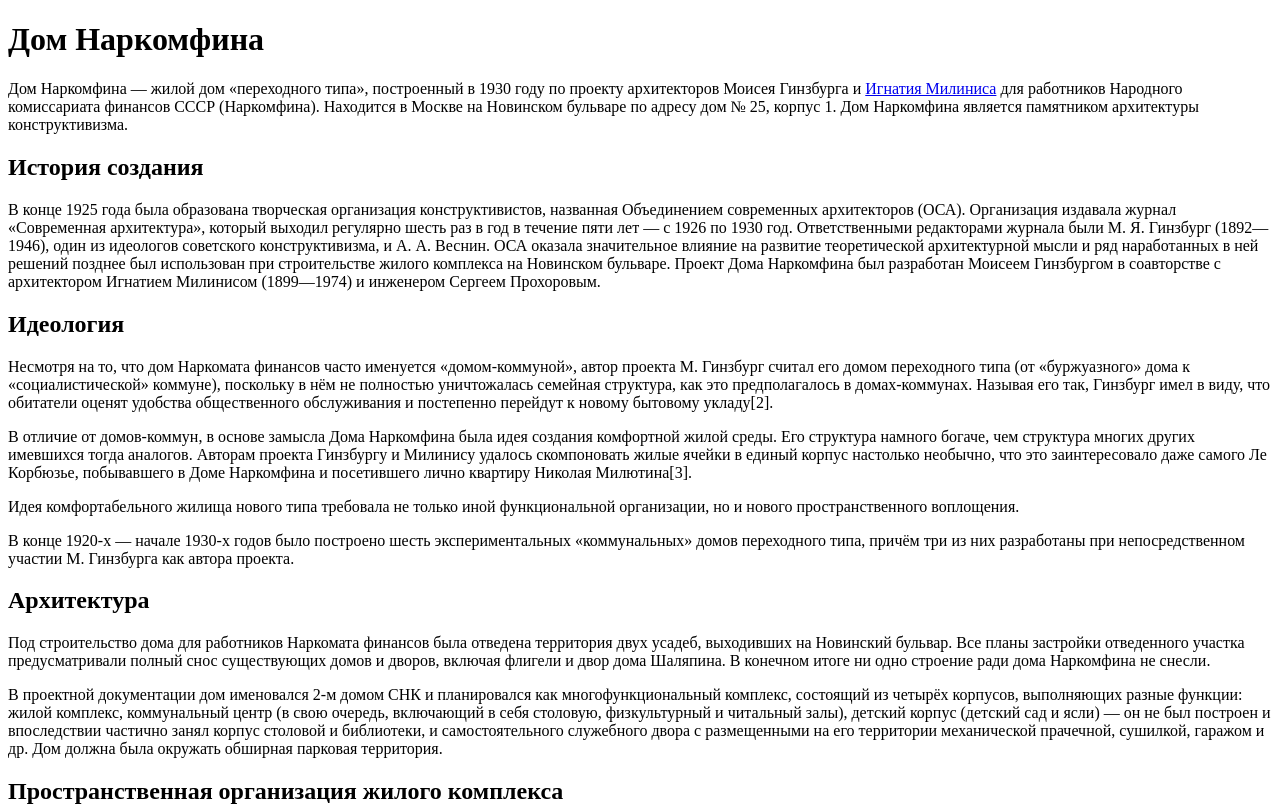
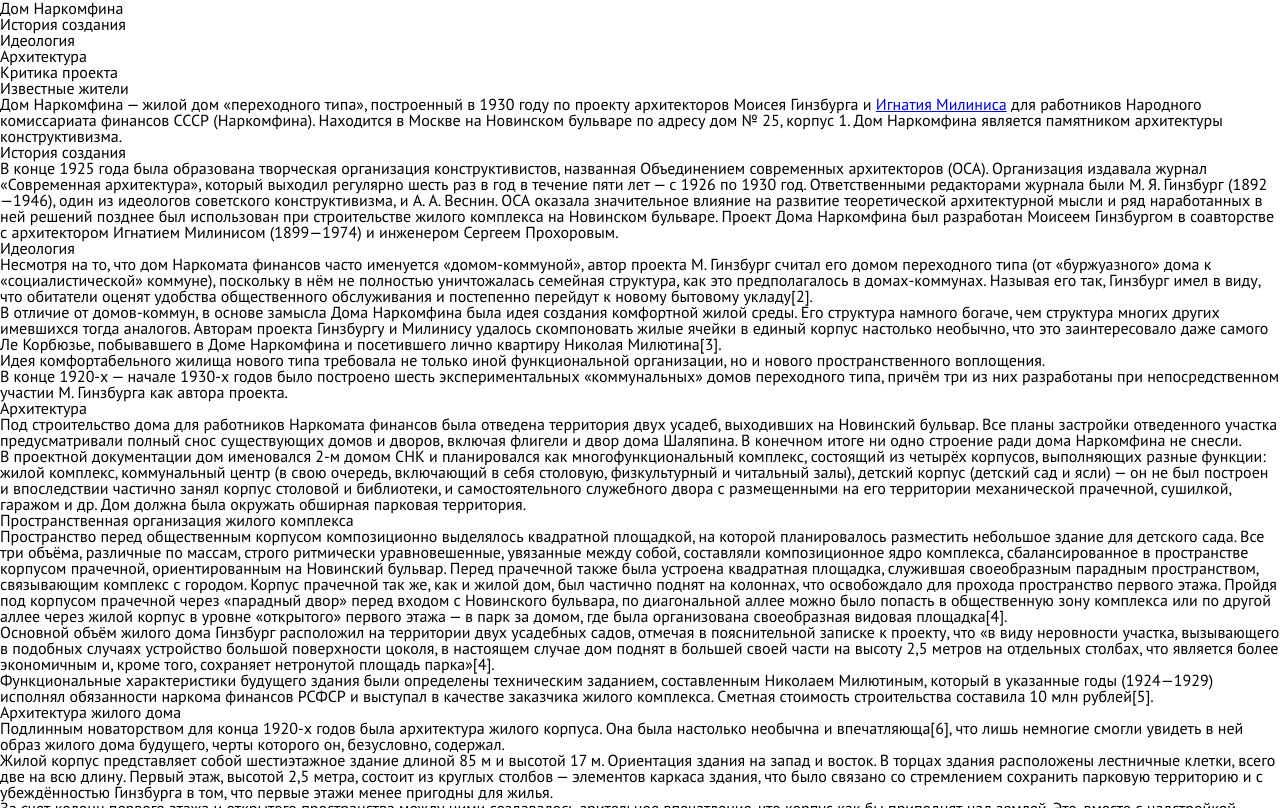
Before and after one commit to MariamBarsegyan/HSE-DC-A-MARIAM, a plain HTML site: page Index.html in a window 1280 px wide. Shown: the top 808 px of the page. Drawn offline with Linux system fonts and the light colour scheme; a web font is replaced by a local one.

Commit message:
add reset; add fonts

```diff
--- a/Index.html
+++ b/Index.html
@@ -3,10 +3,34 @@
   <head>
     <meta charset="utf-8">
     <title>Дом Наркомфина</title>
+
+    <link rel="stylesheet" href="reset.css">
+    <link href="https://fonts.googleapis.com/css?family=PT+Sans+Caption:400,700|PT+Sans:400,400i,700,700i&amp;subset=cyrillic" rel="stylesheet">
+    <style>
+    body {
+
+      font-family: 'PT Sans', sans-serif;
+
+    }
+    </style>
+
   </head>
 
   <body>
-    <h1>Дом Наркомфина</h1>
+
+    <h1> Дом Наркомфина </h1>
+
+
+<ul>
+
+  <li>История создания</li>
+  <li>Идеология</li>
+  <li>Архитектура</li>
+  <li>Критика проекта</li>
+  <li>Известные жители</li>
+
+</ul>
+
 
     <p>Дом Наркомфина — жилой дом «переходного типа», построенный в 1930 году по проекту архитекторов Моисея Гинзбурга и <a href="https://ru.wikipedia.org/wiki/%D0%9C%D0%B8%D0%BB%D0%B8%D0%BD%D0%B8%D1%81,_%D0%98%D0%B3%D0%BD%D0%B0%D1%82%D0%B8%D0%B9_%D0%A4%D1%80%D0%B0%D0%BD%D1%86%D0%B5%D0%B2%D0%B8%D1%87">Игнатия Милиниса</a> для работников Народного комиссариата финансов СССР (Наркомфина). Находится в Москве на Новинском бульваре по адресу дом № 25, корпус 1. Дом Наркомфина является памятником архитектуры конструктивизма.</p>
 
@@ -16,7 +40,7 @@
 
       <h2>Идеология</h2>
 
-      <p>Несмотря на то, что дом Наркомата финансов часто именуется «домом-коммуной», автор проекта М. Гинзбург считал его домом переходного типа (от «буржуазного» дома к «социалистической» коммуне), поскольку в нём не полностью уничтожалась семейная структура, как это предполагалось в домах-коммунах. Называя его так, Гинзбург имел в виду, что обитатели оценят удобства общественного обслуживания и постепенно перейдут к новому бытовому укладу[2].</p>
+      <p> Несмотря на то, что дом Наркомата финансов часто именуется «домом-коммуной», автор проекта М. Гинзбург считал его домом переходного типа (от «буржуазного» дома к «социалистической» коммуне), поскольку в нём не полностью уничтожалась семейная структура, как это предполагалось в домах-коммунах. Называя его так, Гинзбург имел в виду, что обитатели оценят удобства общественного обслуживания и постепенно перейдут к новому бытовому укладу[2].</p>
       <p>В отличие от домов-коммун, в основе замысла Дома Наркомфина была идея создания комфортной жилой среды. Его структура намного богаче, чем структура многих других имевшихся тогда аналогов. Авторам проекта Гинзбургу и Милинису удалось скомпоновать жилые ячейки в единый корпус настолько необычно, что это заинтересовало даже самого Ле Корбюзье, побывавшего в Доме Наркомфина и посетившего лично квартиру Николая Милютина[3].</p>
       <p>Идея комфортабельного жилища нового типа требовала не только иной функциональной организации, но и нового пространственного воплощения.</p>
       <p>В конце 1920-х — начале 1930-х годов было построено шесть экспериментальных «коммунальных» домов переходного типа, причём три из них разработаны при непосредственном участии М. Гинзбурга как автора проекта.</p>
@@ -114,6 +138,14 @@
 
 
 
+<a href="https://ru.wikipedia.org/wiki/%D0%9C%D0%B8%D0%BB%D0%B8%D0%BD%D0%B8%D1%81,_%D0%98%D0%B3%D0%BD%D0%B0%D1%82%D0%B8%D0%B9_%D0%A4%D1%80%D0%B0%D0%BD%D1%86%D0%B5%D0%B2%D0%B8%D1%87"</a>
+<a href="https://ru.wikipedia.org/wiki/%D0%9C%D0%B8%D0%BB%D0%B8%D0%BD%D0%B8%D1%81,_%D0%98%D0%B3%D0%BD%D0%B0%D1%82%D0%B8%D0%B9_%D0%A4%D1%80%D0%B0%D0%BD%D1%86%D0%B5%D0%B2%D0%B8%D1%87"</a>
+<a href="https://ru.wikipedia.org/wiki/%D0%9C%D0%B8%D0%BB%D0%B8%D0%BD%D0%B8%D1%81,_%D0%98%D0%B3%D0%BD%D0%B0%D1%82%D0%B8%D0%B9_%D0%A4%D1%80%D0%B0%D0%BD%D1%86%D0%B5%D0%B2%D0%B8%D1%87"</a>
+<a href="https://ru.wikipedia.org/wiki/%D0%9C%D0%B8%D0%BB%D0%B8%D0%BD%D0%B8%D1%81,_%D0%98%D0%B3%D0%BD%D0%B0%D1%82%D0%B8%D0%B9_%D0%A4%D1%80%D0%B0%D0%BD%D1%86%D0%B5%D0%B2%D0%B8%D1%87"</a>
+<a href="https://ru.wikipedia.org/wiki/%D0%9C%D0%B8%D0%BB%D0%B8%D0%BD%D0%B8%D1%81,_%D0%98%D0%B3%D0%BD%D0%B0%D1%82%D0%B8%D0%B9_%D0%A4%D1%80%D0%B0%D0%BD%D1%86%D0%B5%D0%B2%D0%B8%D1%87"</a>
+
+
+
 
 
 
--- /dev/null
+++ b/reset.css
@@ -0,0 +1,48 @@
+/* http://meyerweb.com/eric/tools/css/reset/
+   v2.0 | 20110126
+   License: none (public domain)
+*/
+
+html, body, div, span, applet, object, iframe,
+h1, h2, h3, h4, h5, h6, p, blockquote, pre,
+a, abbr, acronym, address, big, cite, code,
+del, dfn, em, img, ins, kbd, q, s, samp,
+small, strike, strong, sub, sup, tt, var,
+b, u, i, center,
+dl, dt, dd, ol, ul, li,
+fieldset, form, label, legend,
+table, caption, tbody, tfoot, thead, tr, th, td,
+article, aside, canvas, details, embed,
+figure, figcaption, footer, header, hgroup,
+menu, nav, output, ruby, section, summary,
+time, mark, audio, video {
+	margin: 0;
+	padding: 0;
+	border: 0;
+	font-size: 100%;
+	font: inherit;
+	vertical-align: baseline;
+}
+/* HTML5 display-role reset for older browsers */
+article, aside, details, figcaption, figure,
+footer, header, hgroup, menu, nav, section {
+	display: block;
+}
+body {
+	line-height: 1;
+}
+ol, ul {
+	list-style: none;
+}
+blockquote, q {
+	quotes: none;
+}
+blockquote:before, blockquote:after,
+q:before, q:after {
+	content: '';
+	content: none;
+}
+table {
+	border-collapse: collapse;
+	border-spacing: 0;
+}
```
Also changed, not shown: 1 other file.
